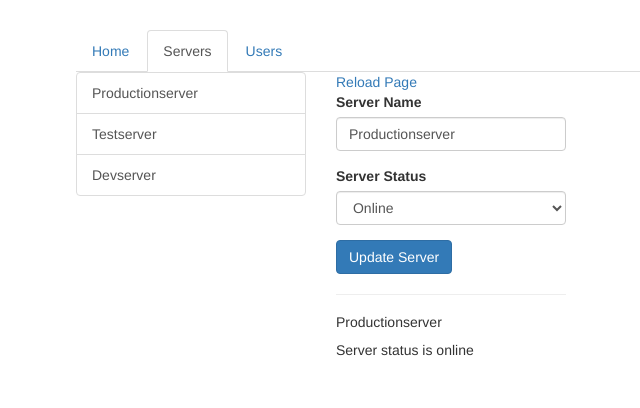
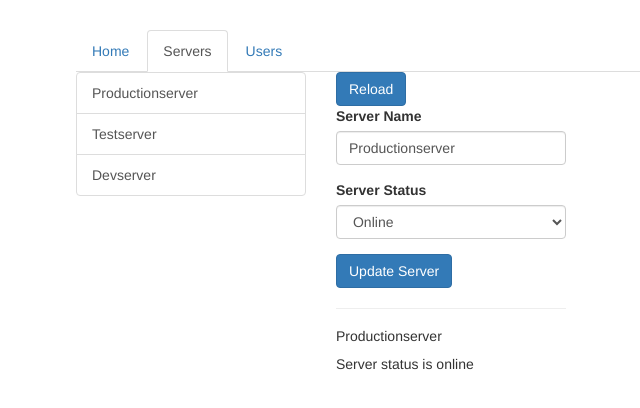
Before and after one commit to Anderies/angular-routing, an Angular app: page /servers in a window 1280 px wide. Shown: the top 408 px of the page, without its empty margins (189-829 px from the left). Built offline with nearby package versions, Linux system fonts and the light colour scheme.

Commit message:
Using Relative Paths in Programmatic Navigation Using Activated Route

```diff
--- a/src/app/servers/servers.component.html
+++ b/src/app/servers/servers.component.html
@@ -10,7 +10,9 @@
     </div>
   </div>
   <div class="col-xs-12 col-sm-4">
-    <a routerLink="/servers">Reload Page</a>
+    <button class="btn btn-primary" (click)="onReload()">Reload</button>
+    <!-- using /servers is relative path using servers is fixed path -->
+    <!-- <a routerLink="/servers">Reload Page</a> -->
     <app-edit-server></app-edit-server>
     <hr>
     <app-server></app-server>
--- a/src/app/servers/servers.component.ts
+++ b/src/app/servers/servers.component.ts
@@ -1,5 +1,6 @@
 import { Component, OnInit } from '@angular/core';
 import { ServersService } from './servers.service';
+import { Router, ActivatedRoute } from '@angular/router';
 
 @Component({
   selector: 'app-servers',
@@ -9,10 +10,17 @@ import { ServersService } from './servers.service';
 export class ServersComponent implements OnInit {
   private servers: {id: number, name: string, status: string}[] = [];
 
-  constructor(private serversService: ServersService) { }
+  // ActivatedRoute simply inject is currently activated route
+  constructor(private serversService: ServersService,
+              private router: Router,
+              private currentRoute: ActivatedRoute) { }
 
   ngOnInit() {
     this.servers = this.serversService.getServers();
   }
 
+  onReload(){
+    this.router.navigate(['servers'] , {relativeTo: this.currentRoute});
+  }
+
 }
```
